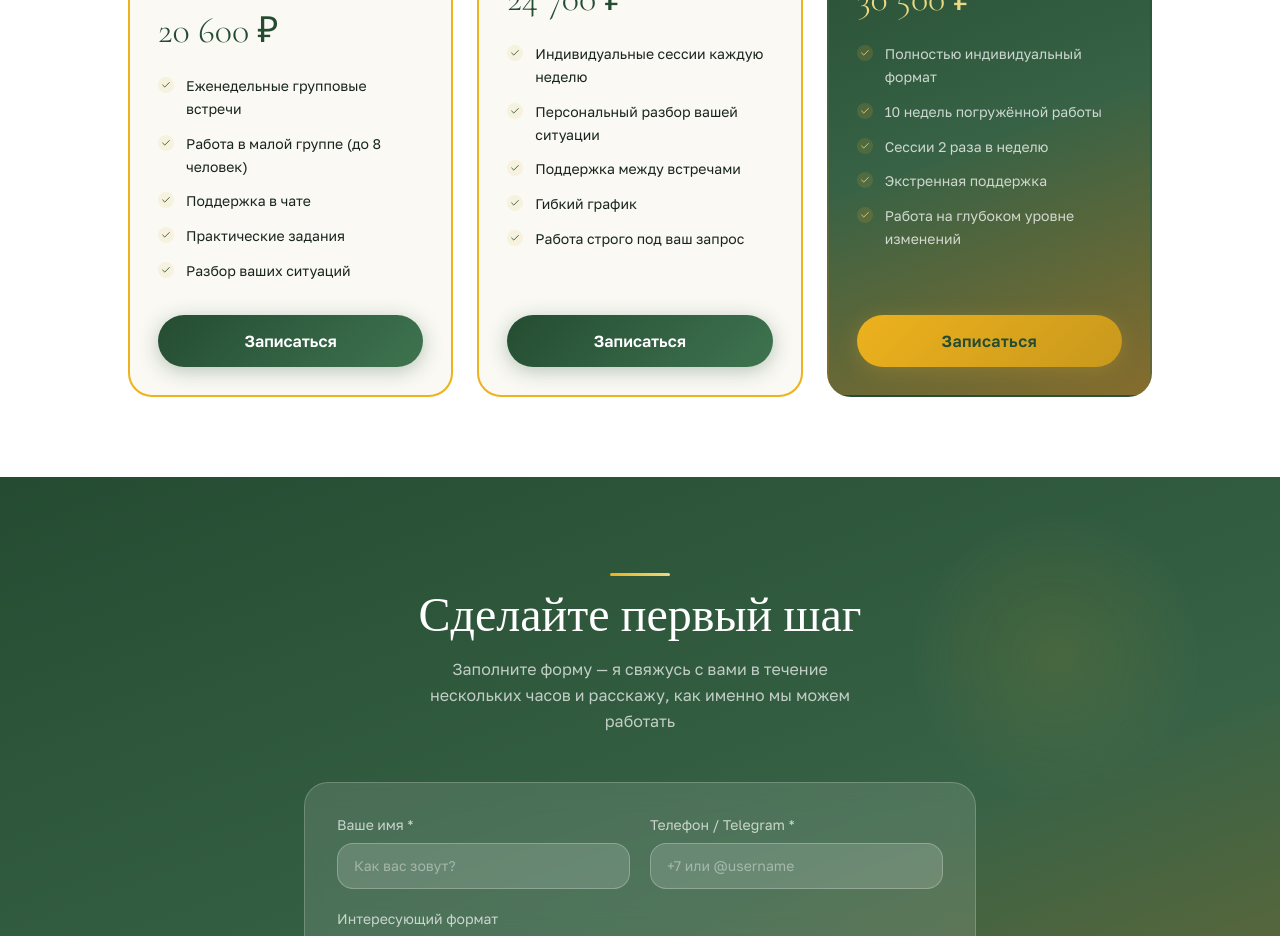
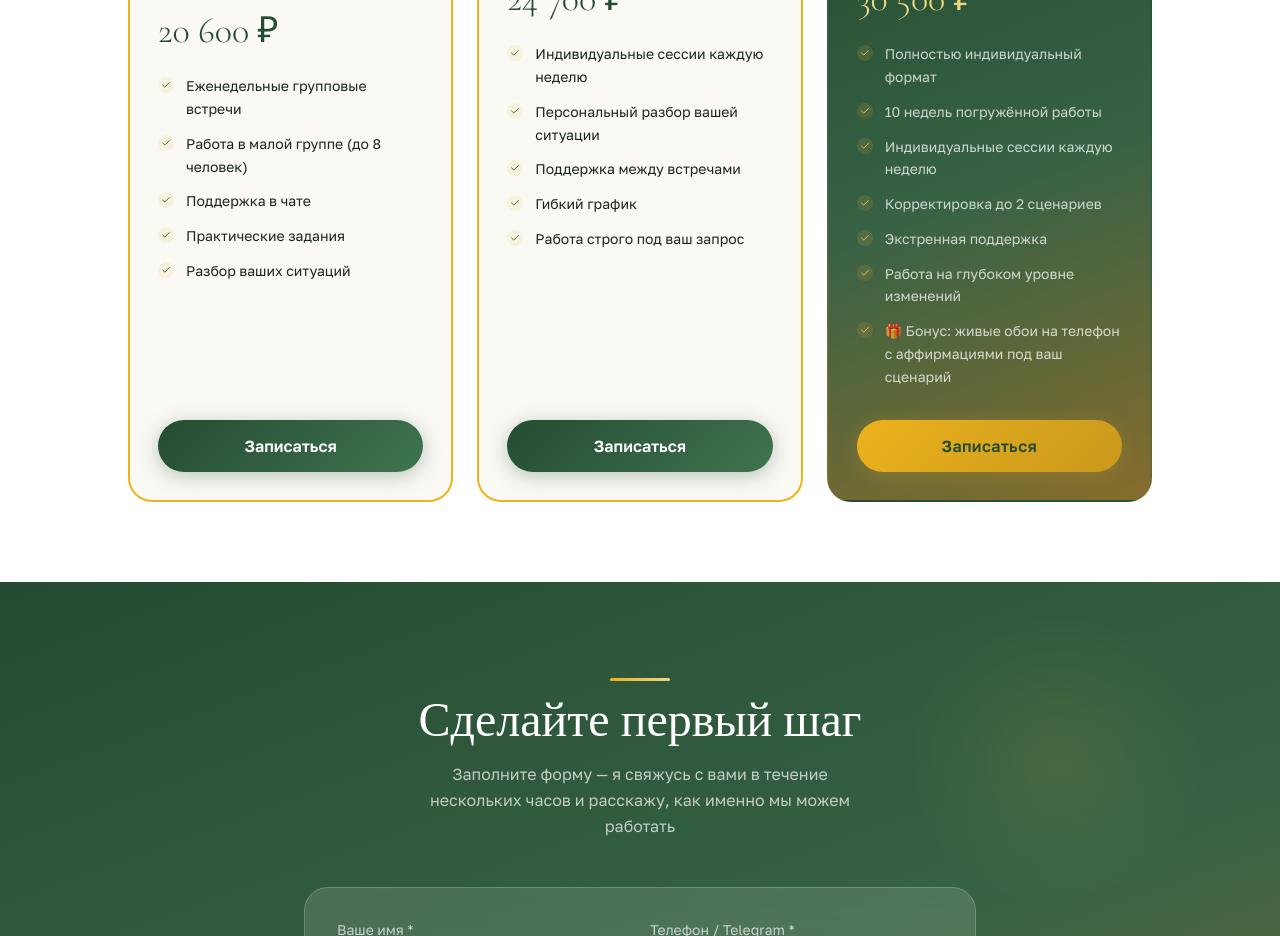
Before and after one commit to pr-poehali-dev/universal-prompt-site, a React (Vite) app: page / in a window 1280 px wide. Shown: the part 5220-6156 px from the top of the page. Built offline with nearby package versions, Linux system fonts and the light colour scheme.

Commit message:
"Add live wallpapers with affirmations"

```diff
--- a/src/pages/Index.tsx
+++ b/src/pages/Index.tsx
@@ -82,9 +82,11 @@ const formats = [
     features: [
       "Полностью индивидуальный формат",
       "10 недель погружённой работы",
-      "Сессии 2 раза в неделю",
+      "Индивидуальные сессии каждую неделю",
+      "Корректировка до 2 сценариев",
       "Экстренная поддержка",
       "Работа на глубоком уровне изменений",
+      "🎁 Бонус: живые обои на телефон с аффирмациями под ваш сценарий",
     ],
     dark: true,
   },
```
